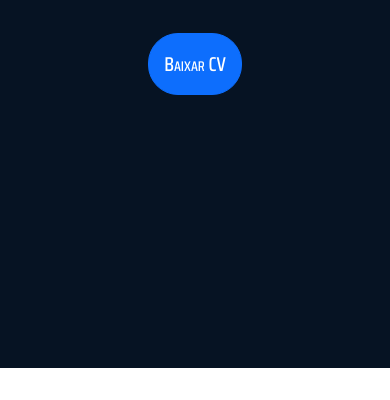
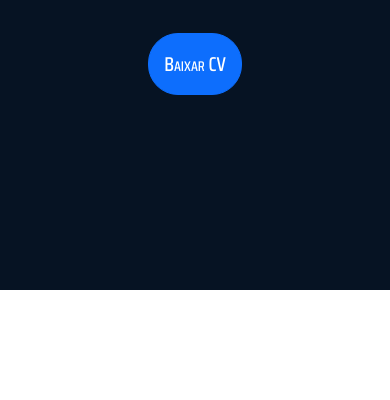
Before and after one commit to 26Tassiofernandes/porfolio, a plain HTML site: page index.html in a window 390 px wide. Shown: the part 444-844 px from the top of the page. Drawn offline with nearby package versions, Linux system fonts and the light colour scheme.

Commit message:
Update responsivo.css

```diff
--- a/src/CSS/responsivo.css
+++ b/src/CSS/responsivo.css
@@ -3,7 +3,7 @@
     /* ---- HOMEPAGE ---- */
 
     div#home-area {
-        padding-bottom: 70%;
+        padding-bottom: 20%;
         display: flex;
         justify-content: center;
         align-items: center;
@@ -62,6 +62,10 @@
 
 @media (max-width:520px) {
 
+    div#home-area {
+        padding-bottom: 50%;
+    }
+
     div#projetos-area div.card-body p.card-text {
         font-size: 15px;
     }
```
